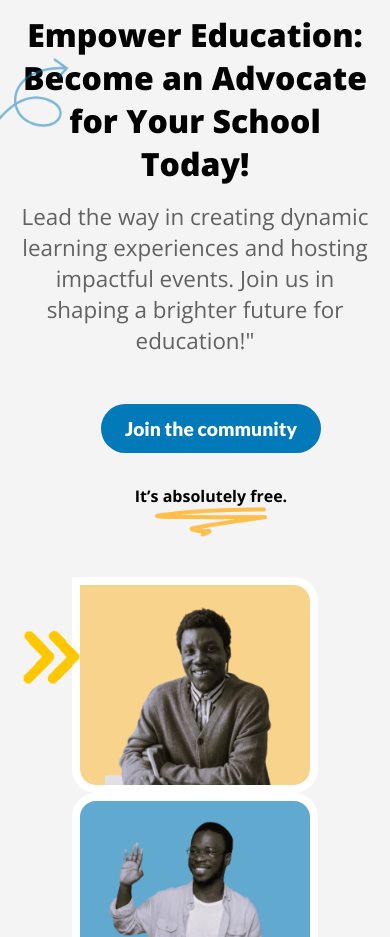
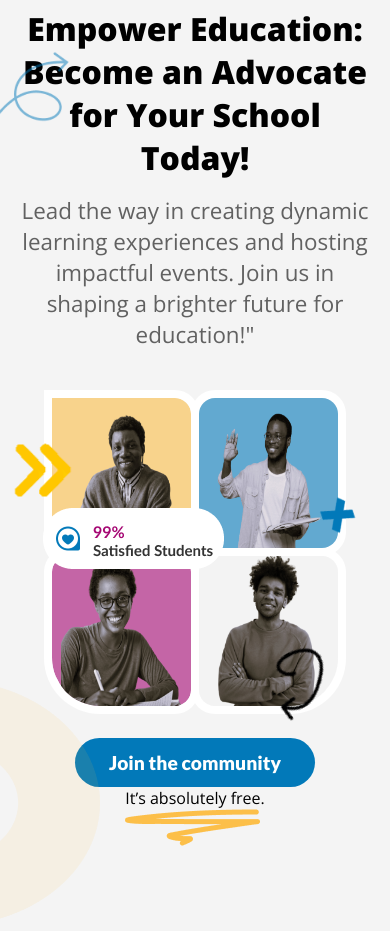
Before and after one commit to mis-technologies/eurekahtml, a plain HTML site: page index.html in a window 390 px wide. Shown: the part 163-1100 px from the top of the page. Drawn offline with nearby package versions, Linux system fonts and the light colour scheme.

Commit message:
made corrections on nav and hero section

```diff
--- a/index.css
+++ b/index.css
@@ -50,11 +50,15 @@ body {
   width: 100%;
   max-width: 1440px;
   margin-inline: auto;
+  position: relative;
 }
 
 nav {
-  position: relative;
+  position: sticky;
+  top: 0;
+  left: 0;
   width: 100%;
+  z-index: 1000;
   display: flex;
   justify-content: space-between;
   align-items: center;
@@ -107,6 +111,7 @@ nav {
   list-style: none;
   gap: 3rem;
 }
+
 .nav-items li a {
   text-decoration: none;
   font-family: var(--open-sans);
@@ -156,6 +161,8 @@ section {
   padding-block: 3rem;
   gap: 1em;
   background: var(--secondary);
+  top: 90px;
+  transform: translateY(-6rem);
 }
 
 #hero .hero-content {
@@ -178,17 +185,18 @@ section {
   opacity: 0.6;
 }
 
-#hero .hero-content div {
+#hero .hero-content .big-screen-button {
   display: flex;
   width: 100%;
   align-items: center;
   justify-content: space-between;
 }
 
-#hero .hero-content div button {
+#hero .hero-content .big-screen-button button {
   font-size: larger;
 }
-#hero .hero-content div div {
+
+#hero .hero-content .big-screen-button div {
   display: flex;
   flex-direction: column;
   align-items: center;
@@ -196,9 +204,10 @@ section {
   font-weight: 700;
 }
 
-#hero .hero-content div div img {
+#hero .hero-content .big-screen-button div img {
   width: 7rem;
 }
+
 #hero .hero-design {
   max-width: 50%;
   position: relative;
@@ -215,6 +224,35 @@ section {
   transform: translateY(1em);
 }
 
+#hero .hero-images img {
+  width: 100%;
+  height: auto;
+}
+
+@media (max-width: 768px) {
+  #hero .hero-images {
+    grid-template-columns: repeat(2, 1fr);
+    gap: 1rem;
+  }
+
+  #hero .hero-images img {
+    max-width: 150px;
+    margin: 0 auto;
+  }
+}
+
+@media (max-width: 480px) {
+  #hero .hero-images {
+    grid-template-columns: repeat(2, 2fr);
+    gap: 0.5rem;
+  }
+
+  #hero .hero-images img {
+    max-width: 120px;
+    margin: 0 auto;
+  }
+}
+
 #hero .hero-images div {
   height: 200px;
   overflow: hidden;
@@ -229,6 +267,7 @@ section {
 #hero .hero-images .img-1 {
   border-top-left-radius: 3rem;
 }
+
 #hero .hero-images .img-1::before {
   position: absolute;
   content: "";
@@ -280,6 +319,10 @@ section {
 #hero .hero-images img {
   height: 100%;
   height: 100%;
+}
+
+#hero .small-screen-button {
+  display: none;
 }
 
 .partners {
@@ -659,6 +702,7 @@ footer .content .buttons .button2 img {
   .container {
     padding-inline: 3em;
   }
+
   #hero {
     max-height: 40rem;
     height: fit-content;
@@ -718,6 +762,7 @@ footer .content .buttons .button2 img {
   .i8 {
     transform: translateX(1rem) scale(0.8);
   }
+
   .i9 {
     opacity: 0.3;
   }
@@ -728,6 +773,7 @@ footer .content .buttons .button2 img {
   .container {
     padding-inline: 2.5em;
   }
+
   .nav-items {
     gap: 1rem;
   }
@@ -752,28 +798,28 @@ footer .content .buttons .button2 img {
     margin-inline: auto;
   }
 
-  #hero .hero-content div {
-    display: flex;
-    width: 80%;
-    justify-content: center;
-    transform: translateX(1rem);
+  #hero .hero-content .big-screen-button {
+    display: none;
   }
 
-  #hero .hero-images {
-    max-width: 100%;
-    width: 100%;
-    height: fit-content;
+  #hero .small-screen-button {
+    display: flex;
+    flex-direction: column;
     align-items: center;
     justify-content: center;
-    display: grid;
-    grid-template-columns: repeat(2, 1fr);
-    gap: 3rem;
+    margin-top: 1rem;
+  }
+
+  #hero .small-screen-button button {
+    width: 15rem;
+    font-size: larger;
   }
 
   .partners {
     flex-direction: column;
     gap: 3rem;
   }
+
   .partners h2 {
     text-align: center;
   }
@@ -791,17 +837,21 @@ footer .content .buttons .button2 img {
     gap: 0.8rem;
     padding-inline-end: 0.5rem;
   }
+
   .socials .platform img {
     width: 2.5rem;
     height: 2.5rem;
   }
+
   #programs .container-box {
     flex-direction: column;
   }
+
   #programs .container-box .contents {
     width: 100%;
     max-width: 30rem;
   }
+
   #programs .container-box .boxes {
     width: 100%;
     grid-template-columns: repeat(2, 1fr);
@@ -867,6 +917,7 @@ footer .content .buttons .button2 img {
   .container {
     padding-inline: 2rem;
   }
+
   #hero {
     flex-direction: column;
     justify-content: center;
@@ -881,23 +932,6 @@ footer .content .buttons .button2 img {
     align-items: center;
     justify-content: center;
     gap: 1rem;
-  }
-
-  #hero .hero-content div {
-    display: flex;
-    flex-direction: column;
-    align-items: center;
-    padding-top: 1rem;
-  }
-
-  #hero .hero-content div div {
-    transform: translate(0);
-  }
-
-  #hero .hero-images {
-    width: 100%;
-    height: fit-content;
-    gap: 2rem;
   }
 
   #about .about {
@@ -918,6 +952,7 @@ footer .content .buttons .button2 img {
     flex-wrap: wrap;
     align-items: center;
   }
+
   .socials .platform {
     width: fit-content;
     gap: 1rem;
@@ -947,35 +982,27 @@ footer .content .buttons .button2 img {
     transform: translateY(12px);
   }
 
-  #hero .hero-content div {
-    display: flex;
-    flex-direction: column;
-    align-items: center;
-    padding-top: 2rem;
-    gap: 0;
+  #hero .hero-content .big-screen-button {
+    display: none;
   }
-  #hero .hero-content div div {
-    transform: translate(0);
-  }
+
   #hero .hero-design {
     max-width: 80%;
-  }
-
-  #hero .hero-images {
-    gap: 1rem;
-    grid-template-columns: repeat(2, 1fr);
   }
 
   .partners .sponsors {
     display: flex;
     flex-wrap: wrap;
   }
+
   #programs .container-box {
     padding-inline: 1rem;
   }
+
   #events .container-box {
     padding-inline: 1rem;
   }
+
   #events .container-box .cards {
     display: flex;
     flex-direction: column;
@@ -1009,17 +1036,20 @@ footer .content .buttons .button2 img {
 }
 
 @media screen and (max-width: 520px) {
-  #hero .hero-images {
-    gap: 1rem;
-    display: flex;
-    flex-direction: column;
-  }
   #hero .hero-images div {
-    width: 80%;
+    /* width: 80%; */
     display: flex;
     justify-content: center;
     border-radius: 1rem;
   }
+
+  #hero .hero-design div {
+    height: 150px;
+  }
+  #hero .hero-design .hero-images {
+    height: 100%;
+  }
+
   #hero .hero-images :nth-child(even) {
     transform: translateY(0);
   }
@@ -1031,6 +1061,7 @@ footer .content .buttons .button2 img {
   #programs .container-box .boxes {
     grid-template-columns: repeat(1, 1fr);
   }
+
   #events .container-box .contents {
     padding-top: 1rem;
   }
@@ -1040,18 +1071,33 @@ footer .content .buttons .button2 img {
     align-items: center;
     gap: 1.5rem;
   }
+
   #programs .container-box .boxes::after {
     height: 2rem;
     animation: rotate1 3s infinite 1s linear;
     top: 45%;
   }
+
   .i2 {
     display: none;
+  }
+
+  .ix {
+    max-height: 30px;
+  }
+  .icurve1 {
+    max-height: 6rem;
+  }
+
+  .icurve1 img {
+    height: 100%;
+    width: 100%;
   }
 
   .icurve3 {
     transform: translateX(3rem) translateY(3rem);
   }
+
   .i12 {
     display: none;
   }
@@ -1059,6 +1105,7 @@ footer .content .buttons .button2 img {
   .i10 {
     display: none;
   }
+
   .i6 {
     top: 0px;
     left: 50%;
@@ -1097,11 +1144,13 @@ footer .content .buttons .button2 img {
   bottom: 0;
   right: 10rem;
 }
+
 .i3 {
   top: 7rem;
   left: -10px;
   transform: scaleX(-1) scale(0.8);
 }
+
 .i4 {
   top: 0;
   right: 0;
@@ -1218,6 +1267,7 @@ footer .content .buttons .button2 img {
   z-index: 1;
   animation: fbmovement 1.4s infinite linear;
 }
+
 .icurve3 {
   bottom: 5rem;
   left: -20%;
@@ -1300,6 +1350,7 @@ footer .content .buttons .button2 img {
   0% {
     transform: translateX(-20px);
   }
+
   100% {
     transform: translateX(200px);
   }
@@ -1309,6 +1360,7 @@ footer .content .buttons .button2 img {
   100% {
     transform: translateX(200px);
   }
+
   0% {
     transform: translateX(0px);
   }
@@ -1319,6 +1371,7 @@ footer .content .buttons .button2 img {
   100% {
     opacity: 1;
   }
+
   50% {
     opacity: 0.5;
   }
@@ -1328,6 +1381,7 @@ footer .content .buttons .button2 img {
   0% {
     transform: rotate(0deg);
   }
+
   100% {
     transform: rotate(360deg);
   }
@@ -1338,6 +1392,7 @@ footer .content .buttons .button2 img {
   100% {
     transform: rotate(0deg);
   }
+
   50% {
     transform: rotate(360deg);
   }
@@ -1348,6 +1403,7 @@ footer .content .buttons .button2 img {
   100% {
     transform: translateX(-15px);
   }
+
   50% {
     transform: translateX(0px);
   }
--- a/index.html
+++ b/index.html
@@ -43,7 +43,7 @@
           Lead the way in creating dynamic learning experiences and hosting
           impactful events. Join us in shaping a brighter future for education!"
         </h4>
-        <div>
+        <div class="big-screen-button">
           <button>Join the community</button>
           <div>
             <p>It’s absolutely free.</p>
@@ -89,6 +89,13 @@
         </div>
         <div class="absolute icurve3">
             <img src="./images/designs/Frame1.png" alt="">
+        </div>
+      </div>
+      <div class="small-screen-button">
+        <button>Join the community</button>
+        <div>
+          <p>It’s absolutely free.</p>
+          <img src="./images/designs/Vector6.png" alt="" />
         </div>
       </div>
 
--- a/main.js
+++ b/main.js
@@ -1,3 +1,14 @@
+window.addEventListener("scroll", function () {
+  var navbar = document.querySelector(".container");
+  var navBarOffset = navbar.offsetTop;
+
+  if (window.pageYOffset >= navBarOffset) {
+    navbar.classList.add("fixed-nav");
+  } else {
+    navbar.classList.remove("fixed-nav");
+  }
+});
+
 document.addEventListener("DOMContentLoaded", () => {
   const openMenu = document.getElementById("openMenu");
   const closeMenu = document.getElementById("closeMenu");
```
